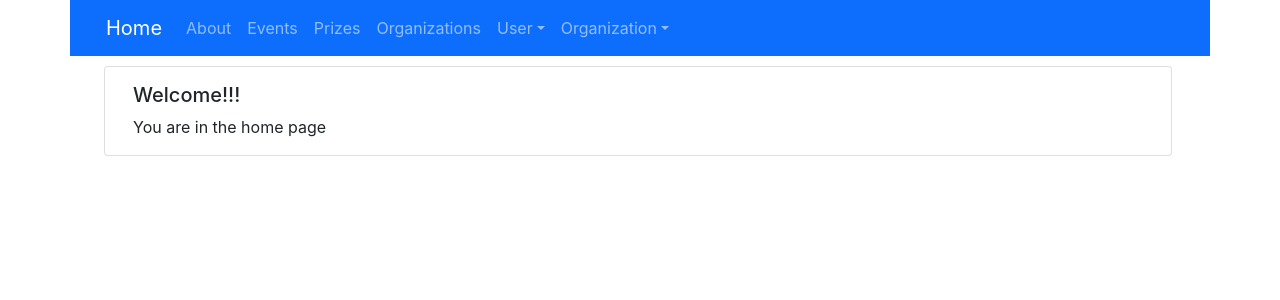
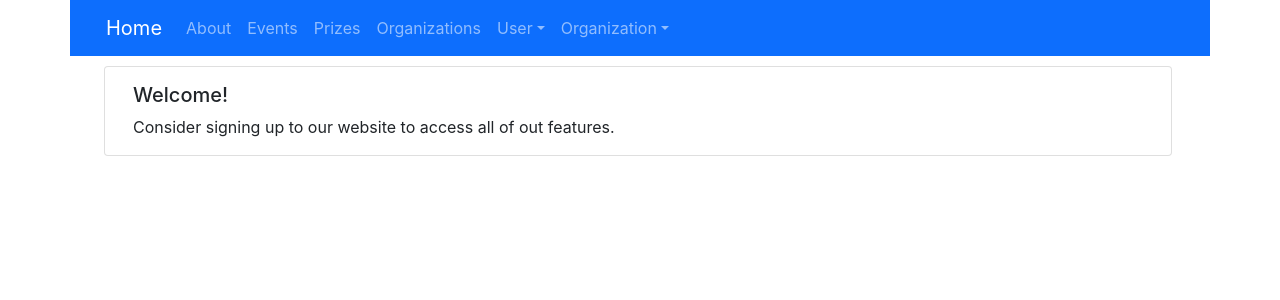
Before and after one commit to ahlinj/sports-events-finder, a React (Create React App) app in the folder front-end/: page / in a window 1280 px wide. Shown: the top 300 px of the page. Built offline with nearby package versions, Linux system fonts and the light colour scheme.

Commit message:
added short home page text FE

```diff
--- a/front-end/src/CustomComponents/HomeView.js
+++ b/front-end/src/CustomComponents/HomeView.js
@@ -7,8 +7,8 @@ class HomeView extends React.Component
     return(
     <div className="card" style={{margin:"10px"}}>
       <div className="card-body">
-        <h5 className="card-title">Welcome!!!</h5>
-        <p className="card-text">You are in the home page</p>
+        <h5 className="card-title">Welcome!</h5>
+        <p className="card-text">Consider signing up to our website to access all of out features.</p>
       </div>
     </div>
     )
```
